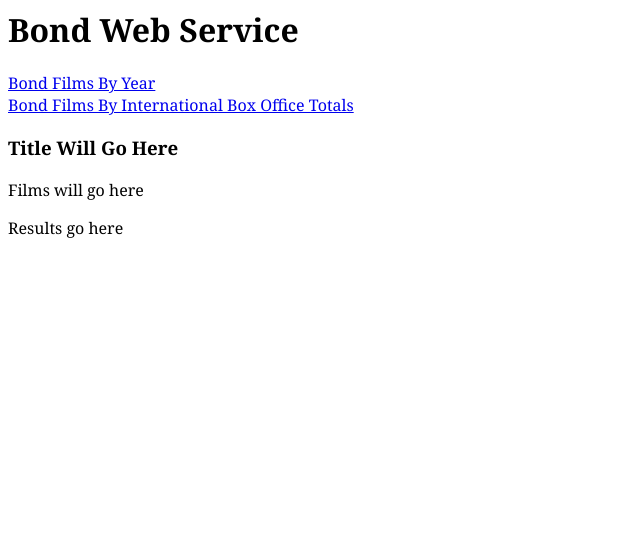
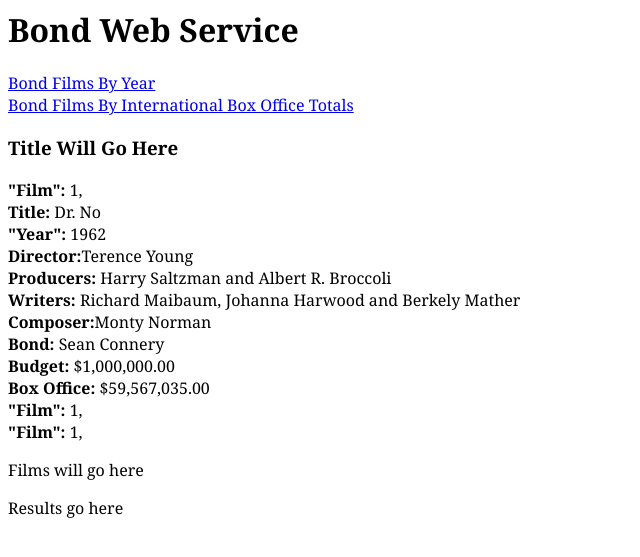
Before and after one commit to Jorge0116/album-web-service, a PHP site: page / in a window 1280 px wide. Shown: the top 557 px of the page, without its empty margins (0-640 px from the left). Run offline with PHP 8.4, Linux system fonts and the light colour scheme.

Commit message:
updated page

```diff
--- a/index.php
+++ b/index.php
@@ -2,7 +2,23 @@
 <head>
 <title>Bond Web Service Demo</title>
 <style>
-body {font-family:georgia;}
+	body {font-family:georgia;}
+
+	.film{
+		border:1px solid #E77DC2;
+		border-radius: 5px;
+		padding: 5px;
+		margin-bottom:5px;
+		position:relative;
+	}
+
+	.pic{
+		position:absolute;
+		right:10px;
+		top:10px;
+	}
+
+
 </style>
 <script src="https://code.jquery.com/jquery-latest.js" type="text/javascript"></script>
 
@@ -39,16 +55,15 @@ function toConsole(data)
 
 function bondJSON(data){
 //JSON processing data goes here
+//using this i can see the object in the console
 	console.log(data);
-
+// this way we can see all of the data in this page
 	let myData = JSON.stringify(data,null,4);
-
 	myData = '<pre>' + myData + '</pre>';
-
 	$("#output").html(myData);
 
 
-
+// this works but the text is bunched up
 //	$("#output").text(JSON.stringify(data));
 
 }
@@ -61,6 +76,21 @@ function bondJSON(data){
 		<a href="box" class="category">Bond Films By International Box Office Totals</a>
 		<h3 id="filmtitle">Title Will Go Here</h3>
 		<div id="films">
+			<div class="films">
+				<b>"Film":</b> 1,<br />
+				<b>Title:</b> Dr. No<br />
+				<b>"Year":</b> 1962<br />
+				<b>Director:</b>Terence Young<br />
+				<b>Producers:</b> Harry Saltzman and Albert R. Broccoli<br />
+				<b>Writers:</b> Richard Maibaum, Johanna Harwood and Berkely Mather<br />
+				<b>Composer:</b>Monty Norman<br />
+				<b>Bond:</b> Sean Connery<br />
+				<b>Budget:</b> $1,000,000.00<br />
+				<b>Box Office:</b> $59,567,035.00<br />
+				<b>"Film":</b> 1,<br />
+				<b>"Film":</b> 1,<br />
+				<div class="pic"><img src"thumnails/dr-no.jpg">
+			</div>
 			<p>Films will go here</p>
 		</div>
 		<div id="output">Results go here</div>
```
